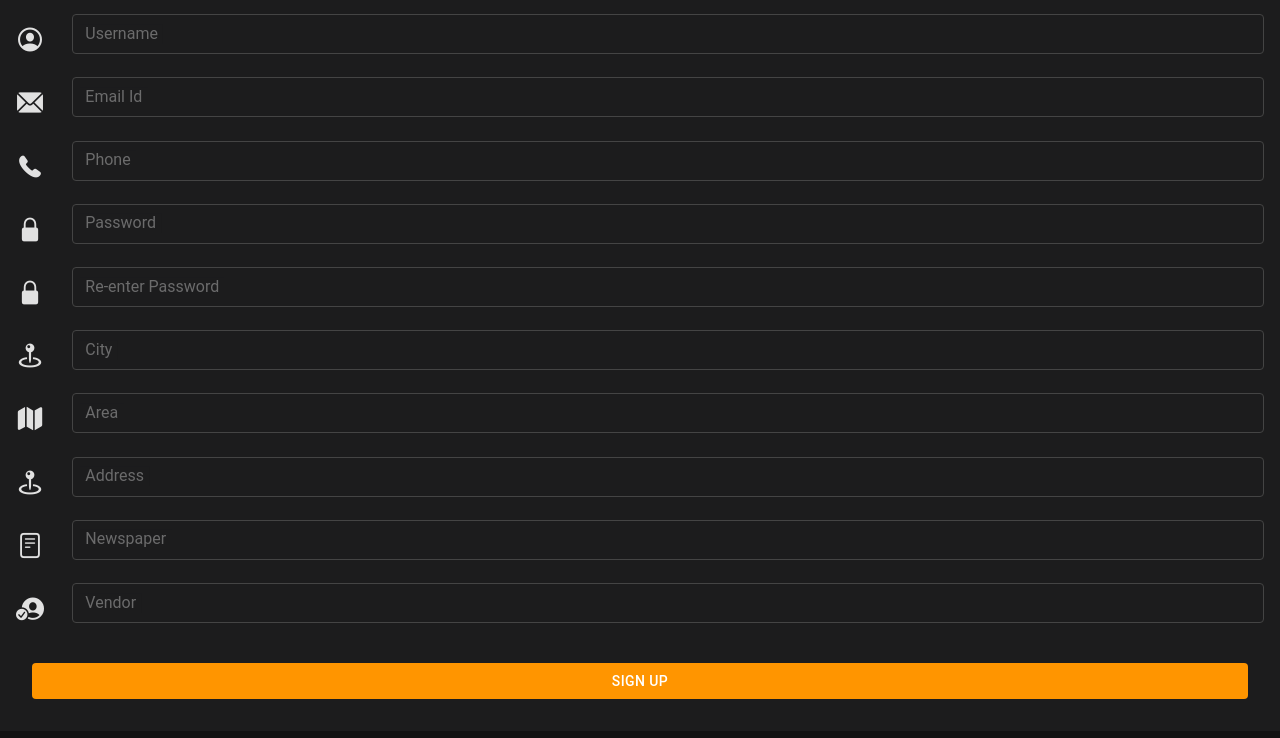
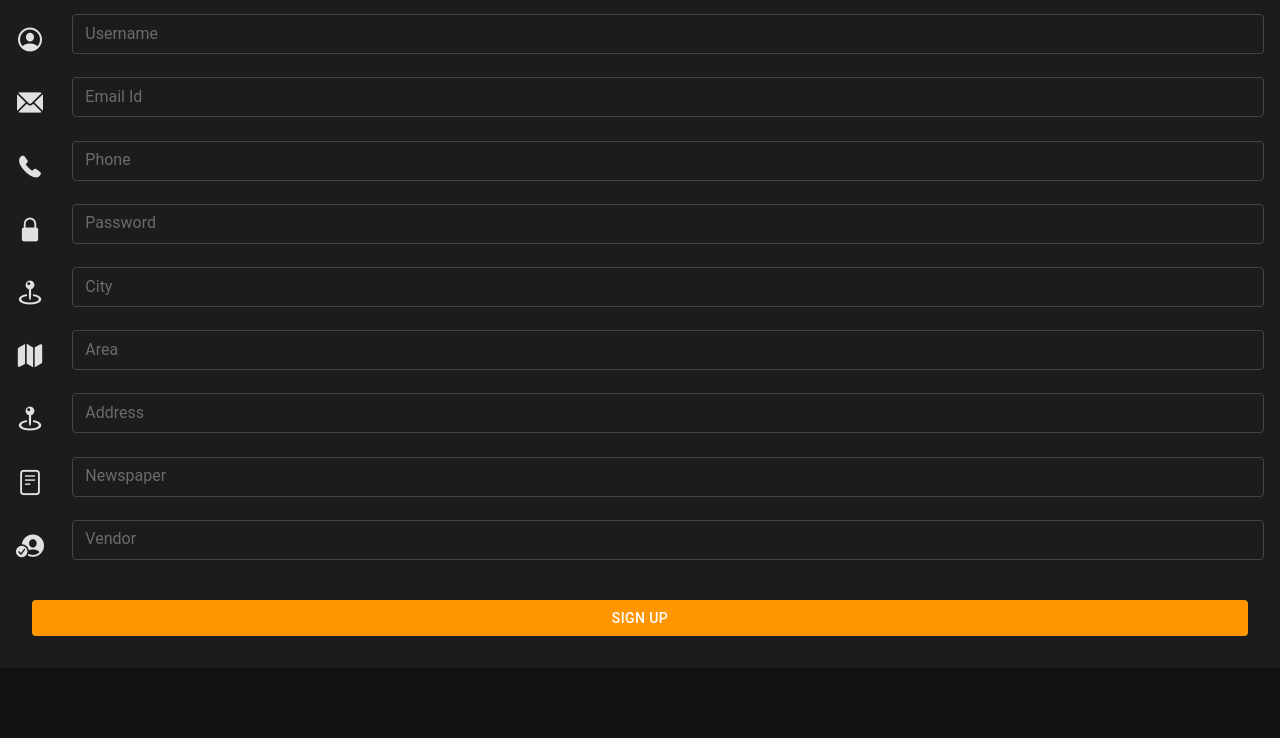
Before and after one commit to shriharsha05/Deliver, a Flask app: page /signup in a window 1280 px wide. Shown: the part 305-1043 px from the top of the page. Run offline with Flask 2, Linux system fonts and the light colour scheme; some libraries are stand-ins or nearby versions.

Commit message:
All fields required

```diff
--- a/templates/signup.html
+++ b/templates/signup.html
@@ -36,7 +36,7 @@
                       <div class="item-inner">
                         <div class="item-title item-floating-label">Username</div>
                         <div class="item-input-wrap">
-                          <input type="text" name="username" placeholder="Your username">
+                          <input type="text" name="username" placeholder="Your username" required>
                           <span class="input-clear-button"></span>
                         </div>
                       </div>
@@ -48,7 +48,7 @@
                       <div class="item-inner">
                         <div class="item-title item-floating-label">Email Id</div>
                         <div class="item-input-wrap">
-                          <input type="email" name="email" placeholder="Your email id">
+                          <input type="email" name="email" placeholder="Your email id" required>
                           <span class="input-clear-button"></span>
                         </div>
                       </div>
@@ -60,7 +60,7 @@
                       <div class="item-inner">
                         <div class="item-title item-floating-label">Phone</div>
                         <div class="item-input-wrap">
-                          <input type="tel" name="phone_no" placeholder="Your phone number">
+                          <input type="tel" name="phone_no" placeholder="Your phone number" required>
                           <span class="input-clear-button"></span>
                         </div>
                       </div>
@@ -72,19 +72,7 @@
                       <div class="item-inner">
                         <div class="item-title item-floating-label">Password</div>
                         <div class="item-input-wrap">
-                          <input type="password" name="password" placeholder="Your password">
-                          <span class="input-clear-button"></span>
-                        </div>
-                      </div>
-                    </li>
-                    <li class="item-content item-input item-input-outline">
-                      <div class="item-media">
-                        <i class="icons f7-icons size-28">lock_fill</i>
-                      </div>
-                      <div class="item-inner">
-                        <div class="item-title item-floating-label">Re-enter Password</div>
-                        <div class="item-input-wrap">
-                          <input type="password" name="re-password" placeholder="Re-enter your password">
+                          <input type="password" name="password" placeholder="Your password" required>
                           <span class="input-clear-button"></span>
                         </div>
                       </div>
@@ -96,7 +84,7 @@
                       <div class="item-inner">
                         <div class="item-title item-floating-label">City</div>
                         <div class="item-input-wrap">
-                          <input type="text" name="city" placeholder="Select your city">
+                          <input type="text" name="city" placeholder="Select your city" required>
                           <span class="input-clear-button"></span>
                         </div>
                       </div>
@@ -108,7 +96,7 @@
                       <div class="item-inner">
                         <div class="item-title item-floating-label">Area</div>
                         <div class="item-input-wrap">
-                          <input type="text" name="area" placeholder="Select your area">
+                          <input type="text" name="area" placeholder="Select your area" required>
                           <span class="input-clear-button"></span>
                         </div>
                       </div>
@@ -120,7 +108,7 @@
                       <div class="item-inner">
                         <div class="item-title item-floating-label">Address</div>
                         <div class="item-input-wrap">
-                          <textarea name="address" class="resizable" placeholder="Your address"></textarea>
+                          <textarea name="address" class="resizable" placeholder="Your address" required></textarea>
                           <span class="input-clear-button"></span>
                         </div>
                       </div>
@@ -132,7 +120,7 @@
                       <div class="item-inner">
                         <div class="item-title item-floating-label">Newspaper</div>
                         <div class="item-input-wrap">
-                          <input type="text" name="news_paper" placeholder="Select your newspaper">
+                          <input type="text" name="news_paper" placeholder="Select your newspaper" required>
                           <span class="input-clear-button"></span>
                         </div>
                       </div>
@@ -144,7 +132,7 @@
                       <div class="item-inner">
                         <div class="item-title item-floating-label">Vendor</div>
                         <div class="item-input-wrap">
-                          <input type="text" name="vendor" placeholder="Select your vendor">
+                          <input type="text" name="vendor" placeholder="Select your vendor" required>
                           <span class="input-clear-button"></span>
                         </div>
                       </div>
```
